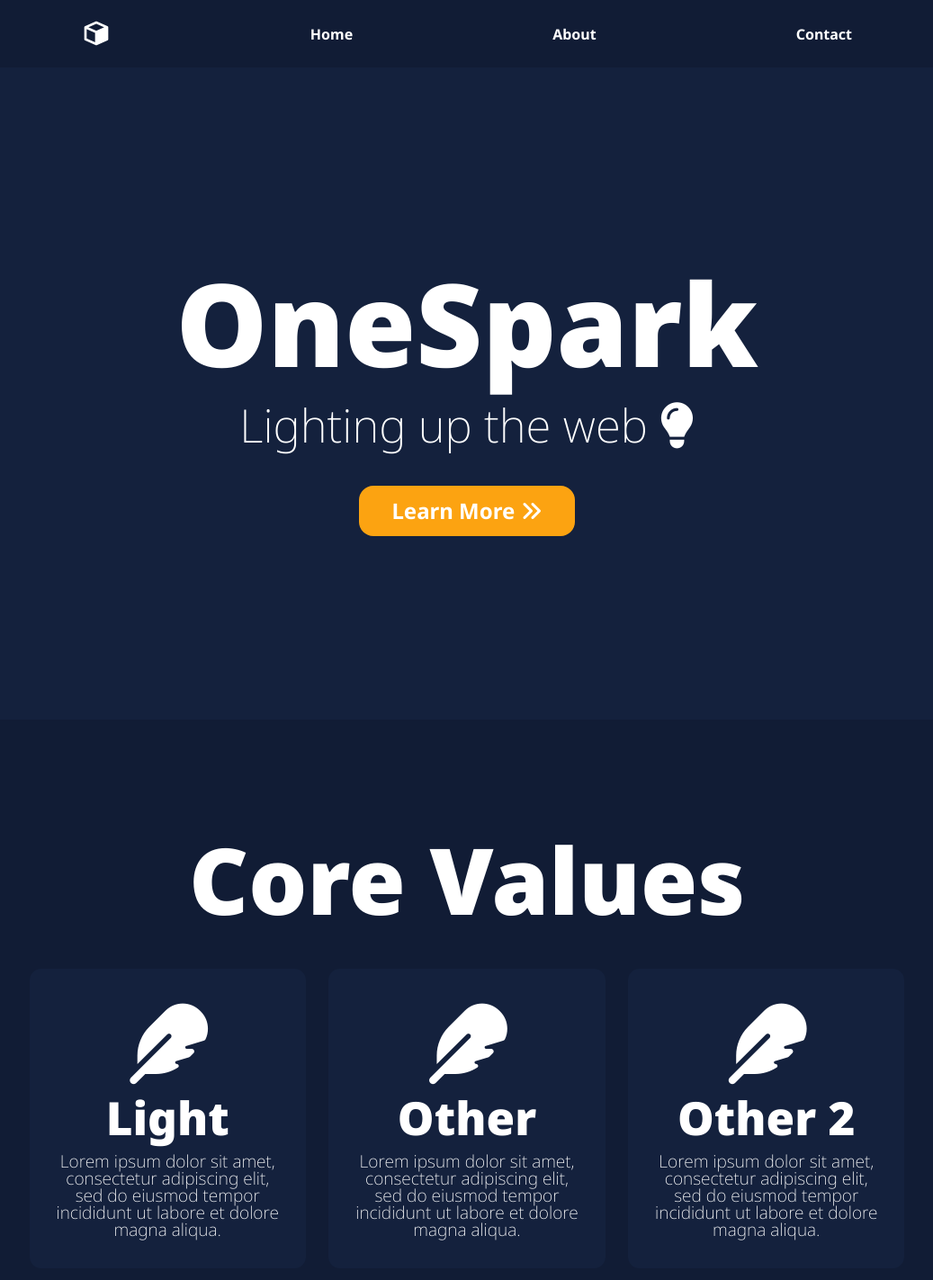
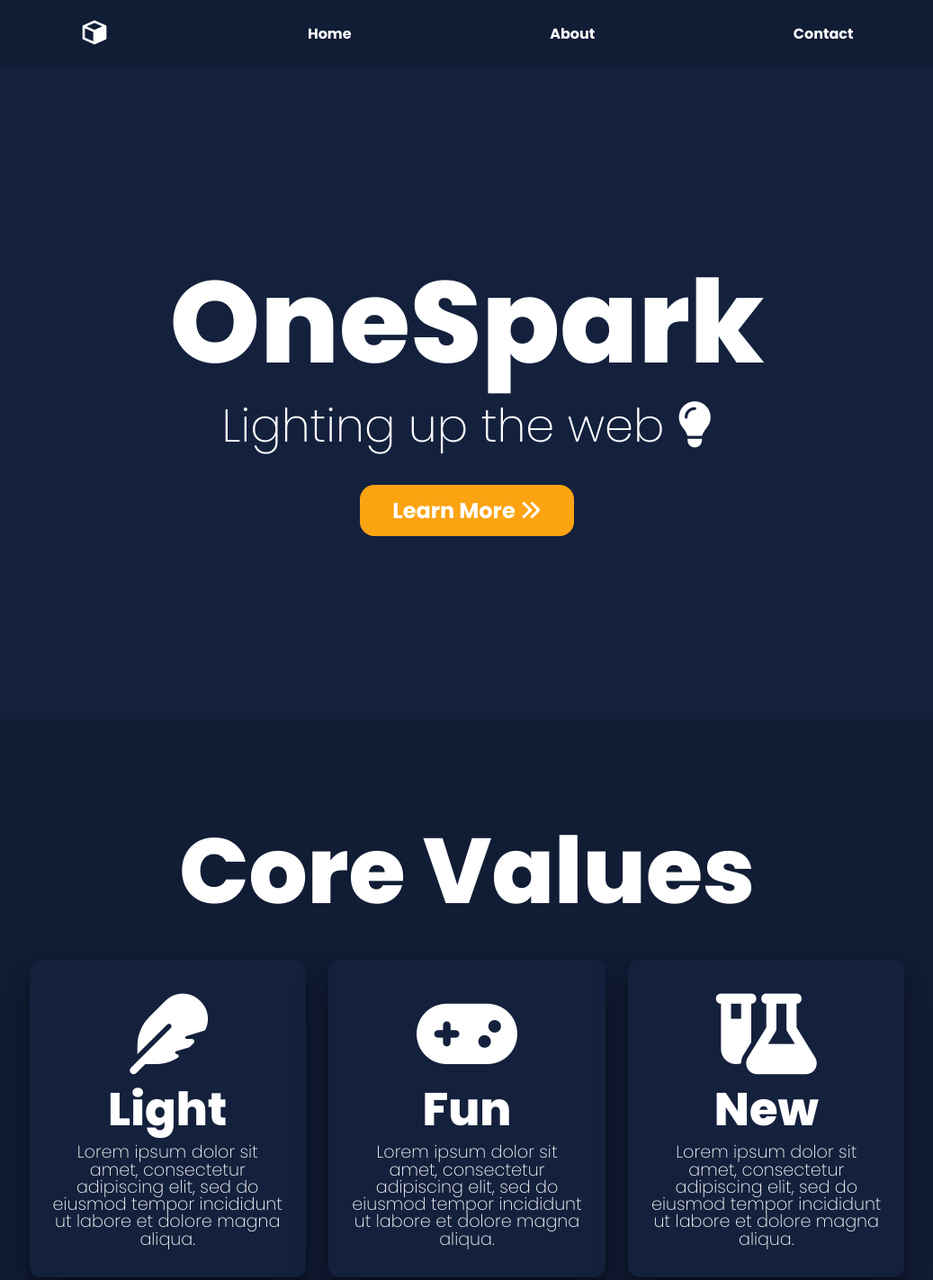
Before and after one commit to dotargz/onespark-dev, a plain HTML site: page index.html in a window 1280 px wide. Shown: the top 1423 px of the page at 90% size, without its empty margins (121-1158 px from the left). Drawn offline with Linux system fonts and the light colour scheme.

Commit message:
beta 1.1

```diff
--- a/css/global.css
+++ b/css/global.css
@@ -5,7 +5,7 @@ html, body, #main, #container {
     width: 100%;
     height: 100%;
     background-color: #14213D;
-    font-family: 'Noto Sans', sans-serif;
+    font-family: 'Poppins', sans-serif;
 }
 
 #nav {
@@ -39,7 +39,7 @@ html, body, #main, #container {
 }
 .header {
     font-size: 10vw;
-    font-weight: 900;
+    font-weight: 800;
     margin-top: 16px;
     margin-bottom: 16px;
 }
@@ -80,35 +80,35 @@ html, body, #main, #container {
 
 .header-2 {
     font-size: 8vw;
-    font-weight: 900;
+    font-weight: 800;
     margin-top: 12px;
     margin-bottom: 12px;
 }
 
 .header-3 {
     font-size: 7vw;
-    font-weight: 900;
+    font-weight: 800;
     margin-top: 12px;
     margin-bottom: 12px;
 }
 
 .header-4 {
     font-size: 6vw;
-    font-weight: 900;
+    font-weight: 800;
     margin-top: 12px;
     margin-bottom: 12px;
 }
 
 .header-5 {
     font-size: 5vw;
-    font-weight: 900;
+    font-weight: 800;
     margin-top: 12px;
     margin-bottom: 12px;
 }
 
 .header-6 {
     font-size: 4vw;
-    font-weight: 900;
+    font-weight: 800;
     margin-top: 12px;
     margin-bottom: 12px;
 }
--- a/css/index.css
+++ b/css/index.css
@@ -34,6 +34,7 @@
 
 .value-item {
     background-color: #14213D;
+    box-shadow: rgba(0, 0, 0, 0.3) 0px 19px 38px, rgba(0, 0, 0, 0.22) 0px 15px 12px;
     min-width: 15vw;
     max-width: 20vw;
     padding: 2vw;
--- a/index.html
+++ b/index.html
@@ -9,7 +9,7 @@
     <meta http-equiv="X-UA-Compatible" content="IE=edge" />
     <link rel="preconnect" href="https://fonts.googleapis.com">
     <link rel="preconnect" href="https://fonts.gstatic.com" crossorigin>
-    <link href="https://fonts.googleapis.com/css2?family=Noto+Sans:ital,wght@0,100;0,200;0,300;0,400;0,500;0,600;0,700;0,800;0,900;1,100;1,200;1,300;1,400;1,500;1,600;1,700;1,800;1,900&display=swap" rel="stylesheet">
+    <link href="https://fonts.googleapis.com/css2?family=Poppins:ital,wght@0,100;0,200;0,300;0,400;0,500;0,600;0,700;0,800;0,900;1,100;1,200;1,300;1,400;1,500;1,600;1,700;1,800;1,900&display=swap" rel="stylesheet">
     <link rel="stylesheet" href="./css/reset.css" type="text/css" />
     <link rel="stylesheet" href="./css/global.css" type="text/css" />
     <link rel="stylesheet" href="./css/index.css" type="text/css" />
@@ -40,14 +40,14 @@
                   </div>
 
                   <div id="other" class="value-item">
-                    <div id="other-icon" class="header-3"><i class="fa-solid fa-feather"></i></div>
-                    <div id="other-header" class="header-6">Other</div>
+                    <div id="other-icon" class="header-3"><i class="fa-solid fa-gamepad"></i></div>
+                    <div id="other-header" class="header-6">Fun</div>
                     <div id="other-text" class="text-light">Lorem ipsum dolor sit amet, consectetur adipiscing elit, sed do eiusmod tempor incididunt ut labore et dolore magna aliqua.</div>
                   </div>
 
                   <div id="other-2" class="value-item">
-                    <div id="other-2-icon" class="header-3"><i class="fa-solid fa-feather"></i></div>
-                    <div id="other-2-header" class="header-6">Other 2</div>
+                    <div id="other-2-icon" class="header-3"><i class="fa-solid fa-flask-vial"></i></div>
+                    <div id="other-2-header" class="header-6">New</div>
                     <div id="other-2-text" class="text-light">Lorem ipsum dolor sit amet, consectetur adipiscing elit, sed do eiusmod tempor incididunt ut labore et dolore magna aliqua.</div>
                   </div>
                   </div>
```
Also changed, not shown: 1 other file.
